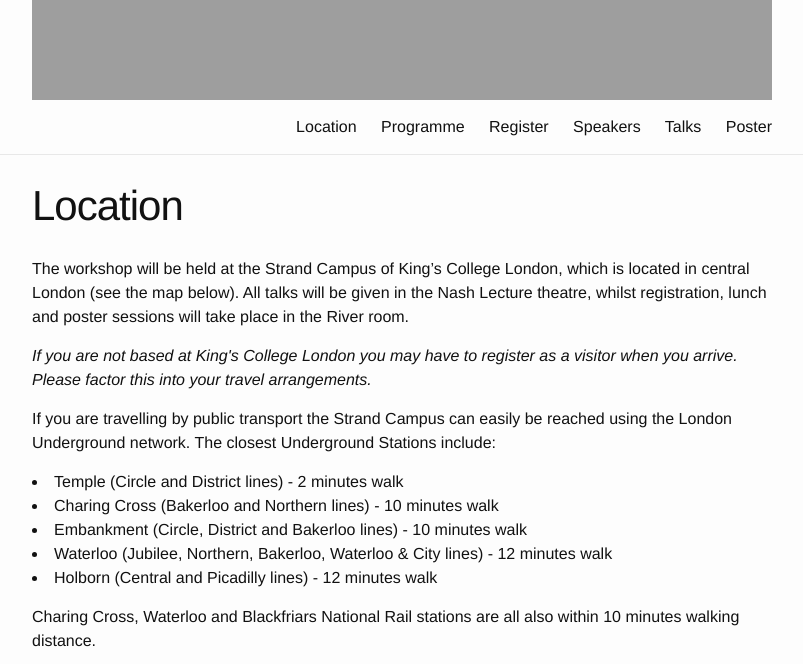
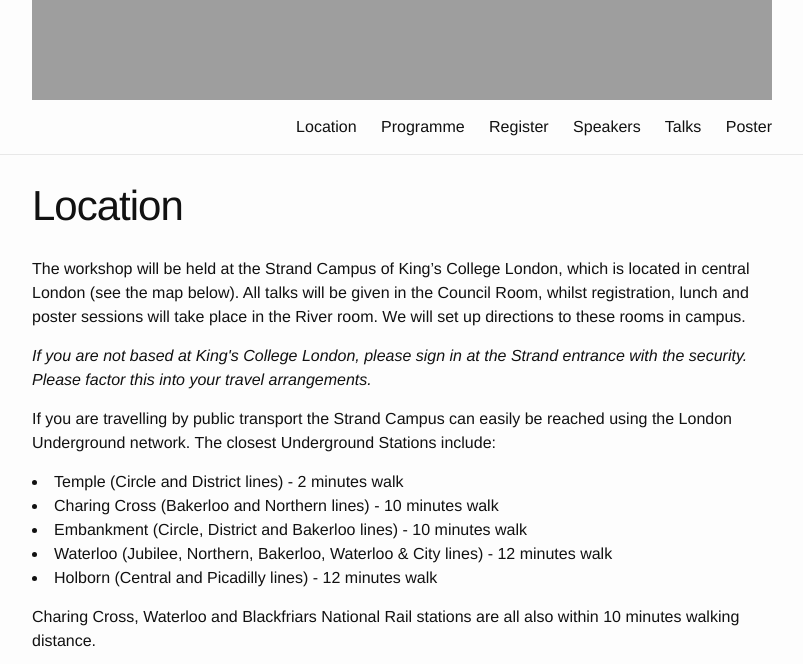
Before and after one commit to qsbworkshop/qsb2019, a Jekyll site: the page built from docs/Venue.md, in a window 1280 px wide and 900 px high, scrolled down 514 px, cut to the strip 0-664 px from the top of the window. Shown: the whole strip, without its empty margins (238-1041 px from the left). Built offline with Jekyll 4.4.1, drawn with Linux system fonts in a browser that asks for light colours.

Commit message:
Update Venue.md

```diff
--- a/docs/Venue.md
+++ b/docs/Venue.md
@@ -4,9 +4,9 @@ title: Location
 permalink: /venue/
 ---
 
-The workshop will be held at the Strand Campus of King's College London, which is located in central London (see the map below). All talks will be given in the Nash Lecture theatre, whilst registration, lunch and poster sessions will take place in the River room.
+The workshop will be held at the Strand Campus of King's College London, which is located in central London (see the map below). All talks will be given in the Council Room, whilst registration, lunch and poster sessions will take place in the River room. We will set up directions to these rooms in campus.
 
-<p><em>If you are not based at King's College London you may have to register as a visitor when you arrive. Please factor this into your travel arrangements.</em></p>
+<p><em>If you are not based at King's College London, please sign in at the Strand entrance with the security. Please factor this into your travel arrangements.</em></p>
 
 <p> If you are travelling by public transport the Strand Campus can easily be reached using the London Underground network. The closest Underground Stations include:</p>
 
```
